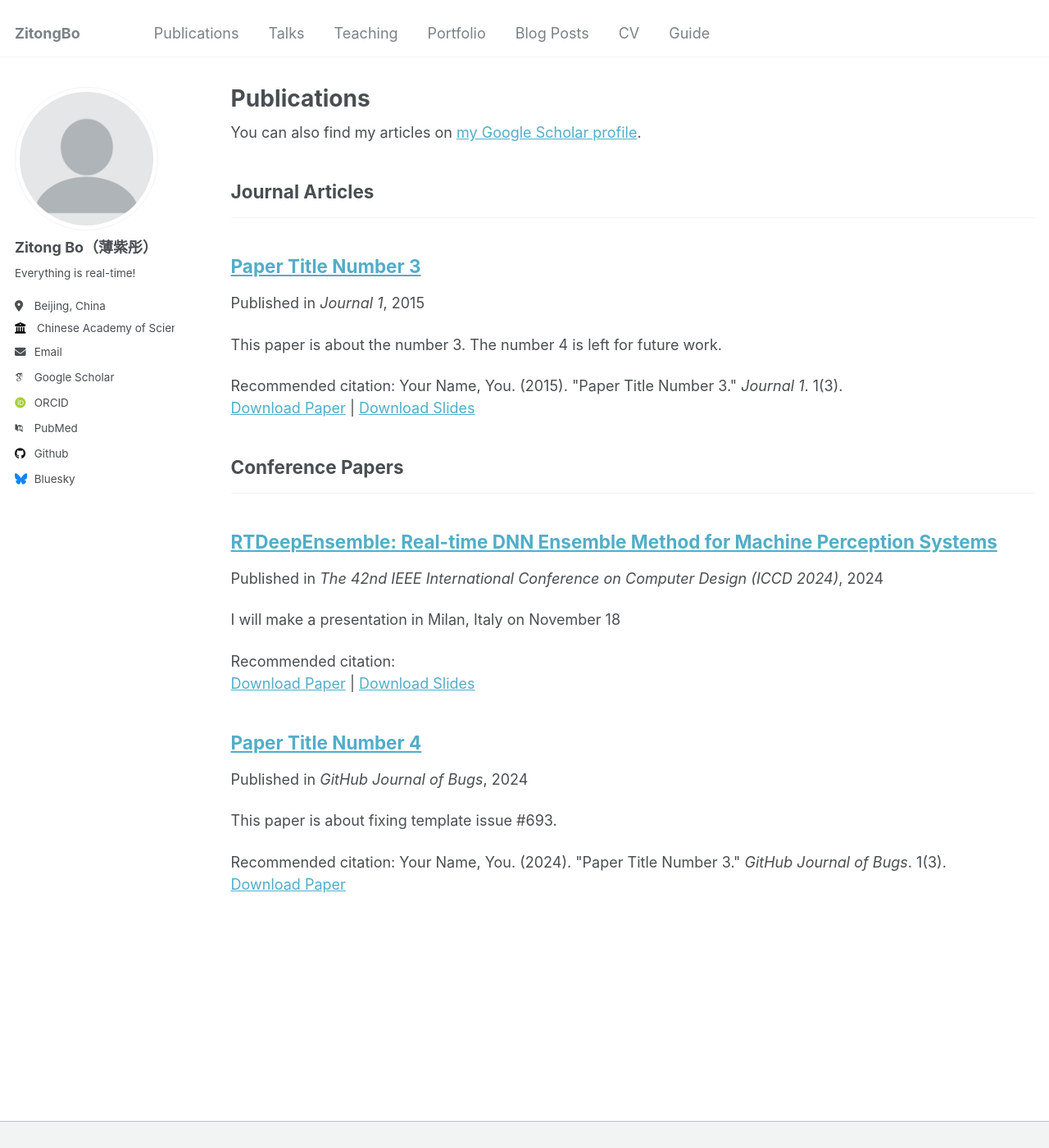
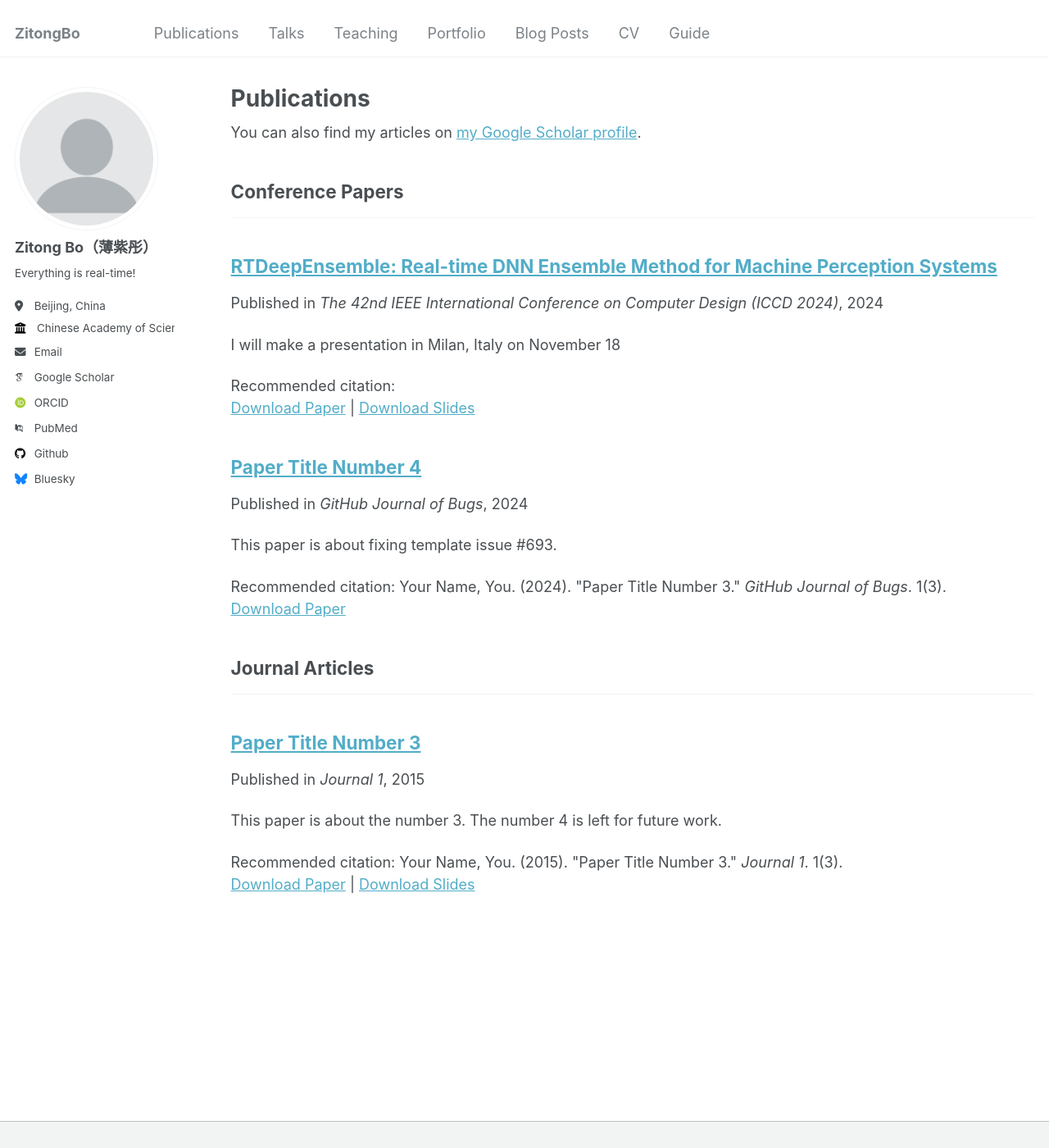
Before and after one commit to ZitongBo/ZitongBo.github.io, a Jekyll site: the page built from _pages/publications.html, in a window 1280 px wide and 1400 px high. Shown: the whole window at 82% size. Built offline with Jekyll 4.4.1, drawn with Linux system fonts in a browser that asks for light colours; some web fonts are replaced; part of the change alters nothing that is shown.

```diff
--- a/_config.yml
+++ b/_config.yml
@@ -75,12 +75,13 @@ author:
 
 # Publication Category - The following the list of publication categories and their headings
 publication_category:
+  conferences:
+    title: 'Conference Papers'
   books:
     title: 'Books'
   manuscripts:
     title: 'Journal Articles'
-  conferences:
-    title: 'Conference Papers'
+
 
 # Site Settings
 teaser                   :  # filename of teaser fallback teaser image placed in /images/, .e.g. "500x300.png"
```
